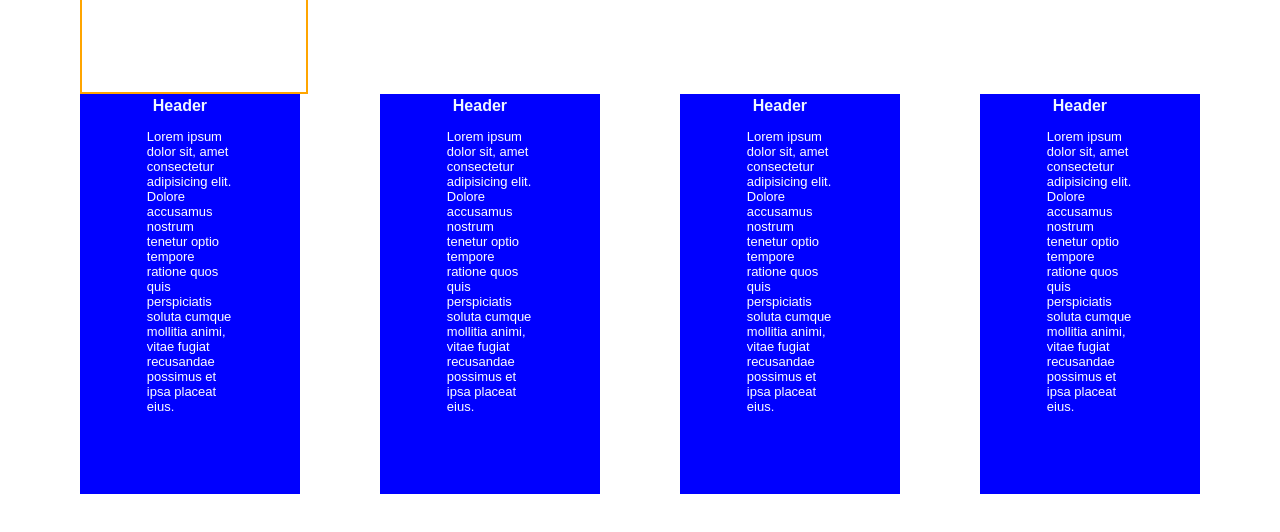
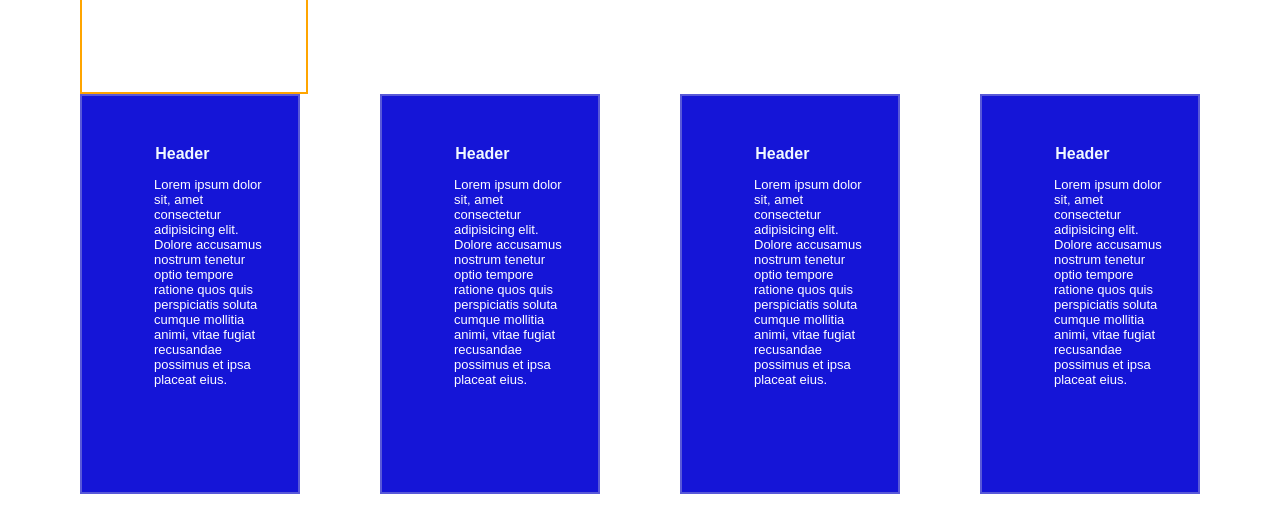
Before and after one commit to courthub74/Square, a plain HTML site: page index.html in a window 1280 px wide. Shown: the part 134-666 px from the top of the page. Drawn offline with Linux system fonts and the light colour scheme.

Commit message:
got the layout

```diff
--- a/style.scss
+++ b/style.scss
@@ -28,13 +28,19 @@ body {
     padding-bottom: 100%;
   }
 
+
+////////////////////////////////////////////////
+////////////////////////////////////////////////
+////////////////////////////////////////////////
+////////////////////////////////////////////////
+////////////////////////////////////////////////
 .lil_squares {
   display: flex;
   gap: 5em;
   height: 50%;
   .lil_square {
-    border: 2px solid blue;
-    background-color: blue;
+    border: 2px solid rgb(89, 89, 216);
+    background-color: rgb(21, 21, 215);
     width: 25%;
     // for the content positioning
     display: flex;
@@ -44,7 +50,10 @@ body {
     cursor: pointer;
     .square_content {
       width: 40%;
+      width: 100%;
       height: 100%;
+      margin: 6em 0 0 9em;
+      position: absolute;
       // BUTTON
       .square_head {
         background: none;
@@ -52,11 +61,21 @@ body {
         border: none;
         font-size: 1rem;
         font-weight: bold;
+        // background-color: red;
+        margin: 0 0 0 -.3rem;
+        // width: 100%;
       }
       p {
         color: white;
         font-size: small;
+        // background-color: rebeccapurple;
+        width: 50%;
       }
     }
   }
+  .lil_square::after {
+    content: "";
+    display: block;
+    padding-bottom: 100%;
+  }
 }
```
Also changed, not shown: style.css, 1 other file.
